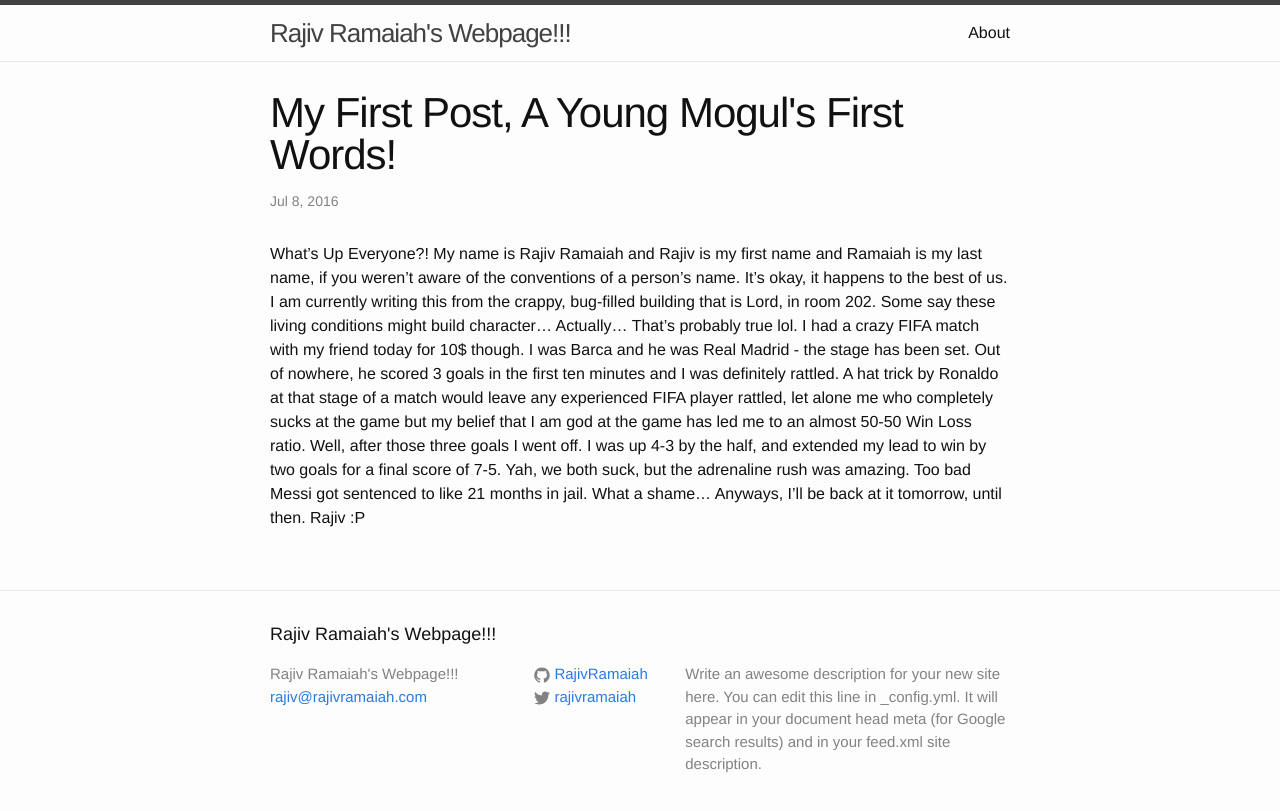
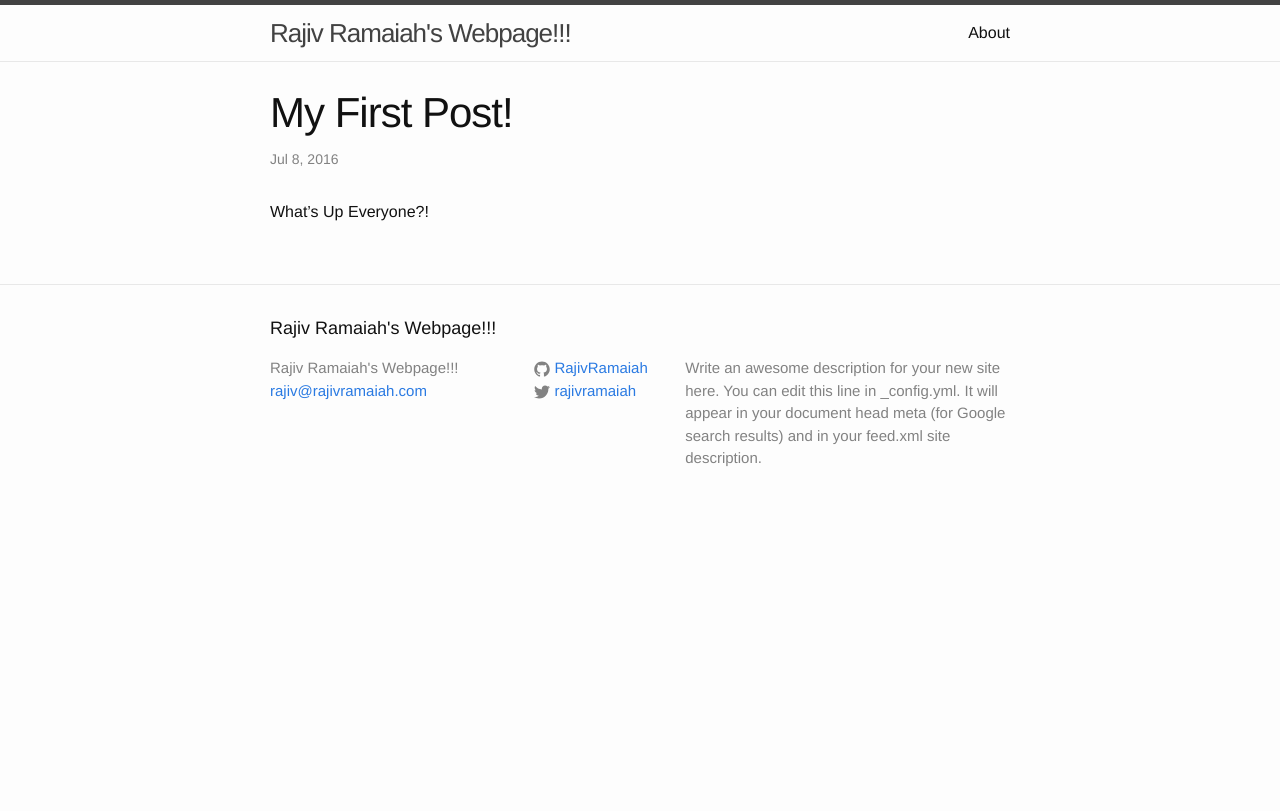
Before and after one commit to RajivRamaiah/jekyll-blog, a Jekyll site: the page built from _posts/2016-07-07-welcome-to-jekyll.markdown, in a window 1280 px wide. Shown: the top 811 px of the page. Built offline with Jekyll 4.4.1, drawn with Linux system fonts in a browser that asks for light colours.

```diff
--- a/_config.yml
+++ b/_config.yml
@@ -18,6 +18,5 @@ url: "https://rajivramaiah.github.io/jekyll-blog/" # the base hostname & protoco
 twitter_username: rajivramaiah
 github_username:  RajivRamaiah
 include: [_pages]
-
 # Build settings
 markdown: kramdown
--- a/_posts/2016-07-07-welcome-to-jekyll.markdown
+++ b/_posts/2016-07-07-welcome-to-jekyll.markdown
@@ -1,7 +1,7 @@
 ---
 layout: post
-title:  "My First Post, A Young Mogul's First Words!"
+title:  "My First Post!"
 date:   2016-07-07 22:48:25 -0400
-categories: mogul talk legendary
+categories: blog
 ---
-What's Up Everyone?! My name is Rajiv Ramaiah and Rajiv is my first name and Ramaiah is my last name, if you weren't aware of the conventions of a person's name. It's okay, it happens to the best of us. I am currently writing this from the crappy, bug-filled building that is Lord, in room 202. Some say these living conditions might build character... Actually... That's probably true lol. I had a crazy FIFA match with my friend today for 10$ though. I was Barca and he was Real Madrid - the stage has been set. Out of nowhere, he scored 3 goals in the first ten minutes and I was definitely rattled. A hat trick by Ronaldo at that stage of a match would leave any experienced FIFA player rattled, let alone me who completely sucks at the game but my belief that I am god at the game has led me to an almost 50-50 Win Loss ratio. Well, after those three goals I went off. I was up 4-3 by the half, and extended my lead to win by two goals for a final score of 7-5. Yah, we both suck, but the adrenaline rush was amazing. Too bad Messi got sentenced to like 21 months in jail. What a shame... Anyways, I'll be back at it tomorrow, until then. Rajiv :P
+What's Up Everyone?!
```
